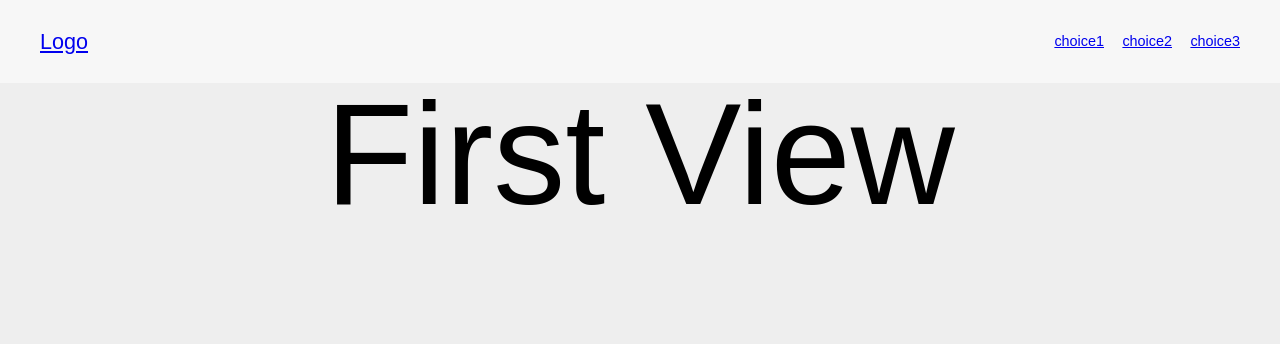
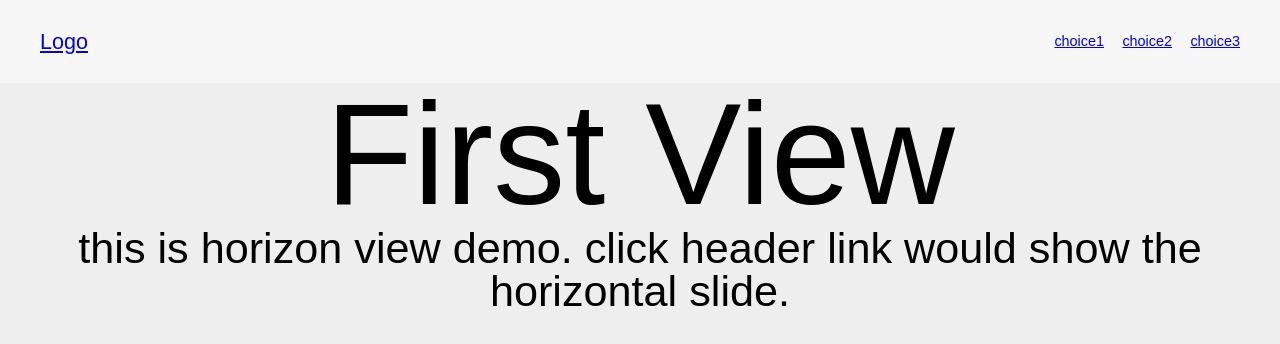
Before and after one commit to ctxhou/onepage, a website: page index.html in a window 1280 px wide. Drawn offline with Linux system fonts and the light colour scheme.

Commit message:
add intro word

```diff
--- a/index.html
+++ b/index.html
@@ -33,9 +33,11 @@
         </header>
         <main>
             <div class="onepage-wrapper" id="onepage-wrapper">
+
                 <div id="onepage">
                     <section class="page_view" id="first">
                         <h1>First View</h1>
+                        <h2 style="text-align: center; font-size: 3em">this is horizon view demo. click header link would show the horizontal slide.</h2>
                     </section>
                     <section class="page_view" id="second">
                         <h1>Second View</h1>
```
